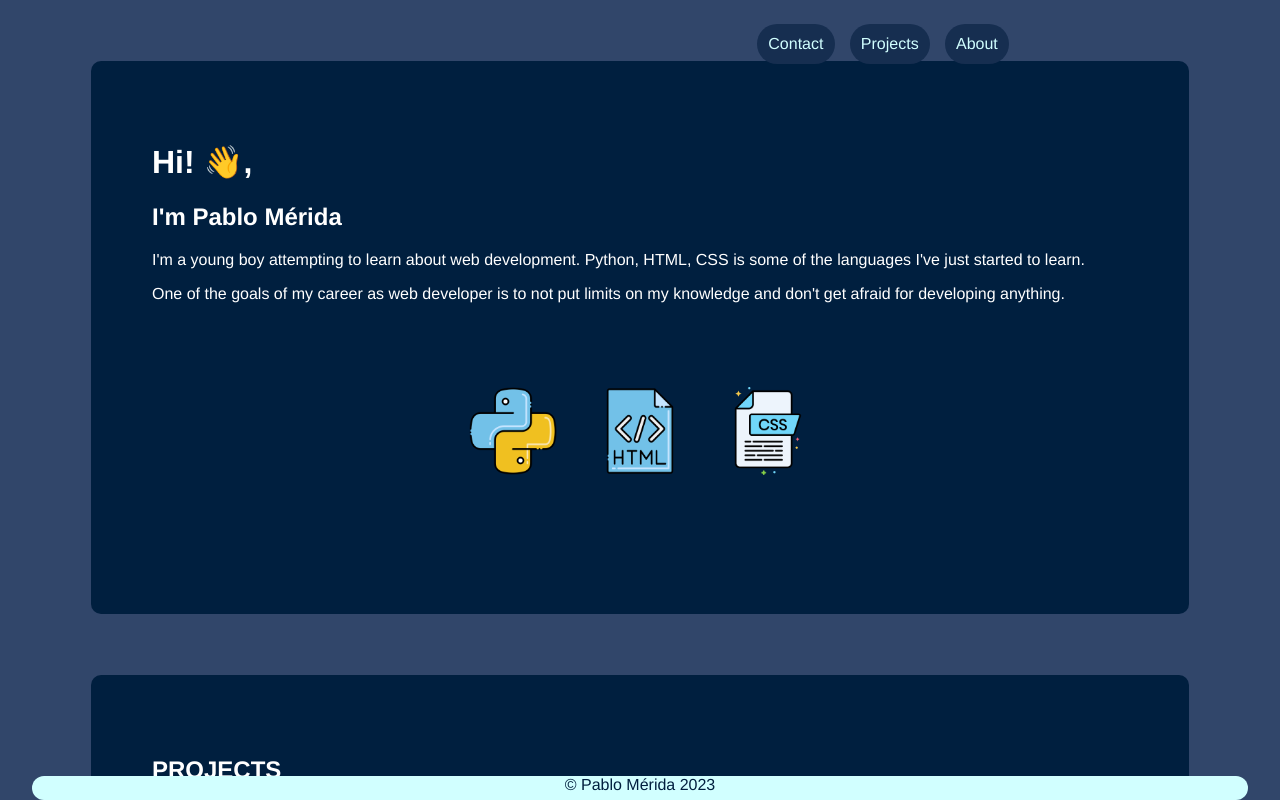
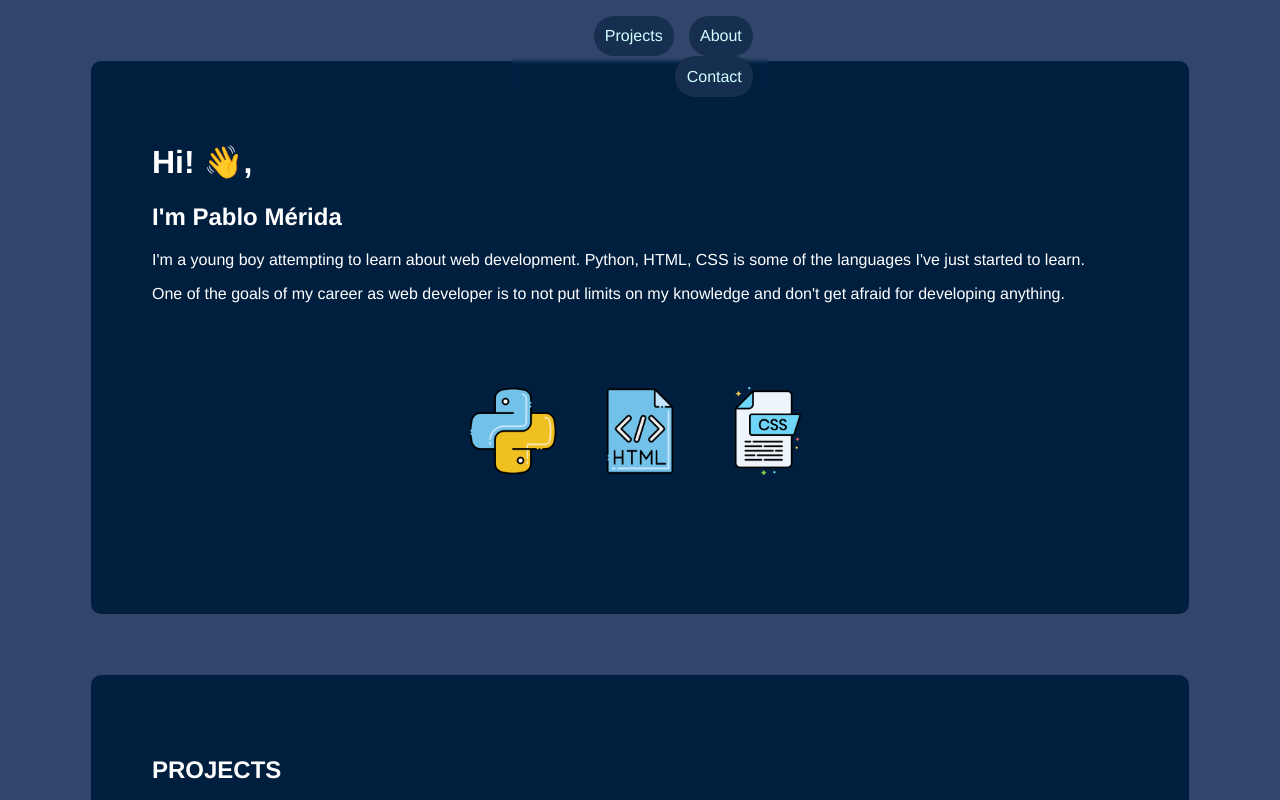
Before and after one commit to pmerida08/pmerida08.github.io, a plain HTML site: page index.html in a window 1280 px wide. Shown: the top 800 px of the page. Drawn offline with nearby package versions, Linux system fonts and the light colour scheme.

Commit message:
adding some styles

```diff
--- a/styles/style.css
+++ b/styles/style.css
@@ -48,11 +48,13 @@ main{
 
 .navbar{
     position: fixed;
-    top: 1%;
-    left: 20%;
-    right: 20%;
+    top: 0;
+    left: 40%;
+    right: 40%;
     text-align: center;
+    border-radius: 10px;
     z-index: 10;
+    backdrop-filter: blur(2px);
 }
 
 .navbar > ul {
@@ -116,12 +118,10 @@ header h2{
 }
 
 footer{
-    height: 3%;
+    height: 5%;
     background-color: var(--primary-300);
-    position: fixed;
-    left: 2.5%;
-    bottom: 0;
-    width: 95%;
+    bottom: 1em;
+    width: 100%;
     text-align: center;
     color: var(--bg-100);
     border-radius: 20px;
```
